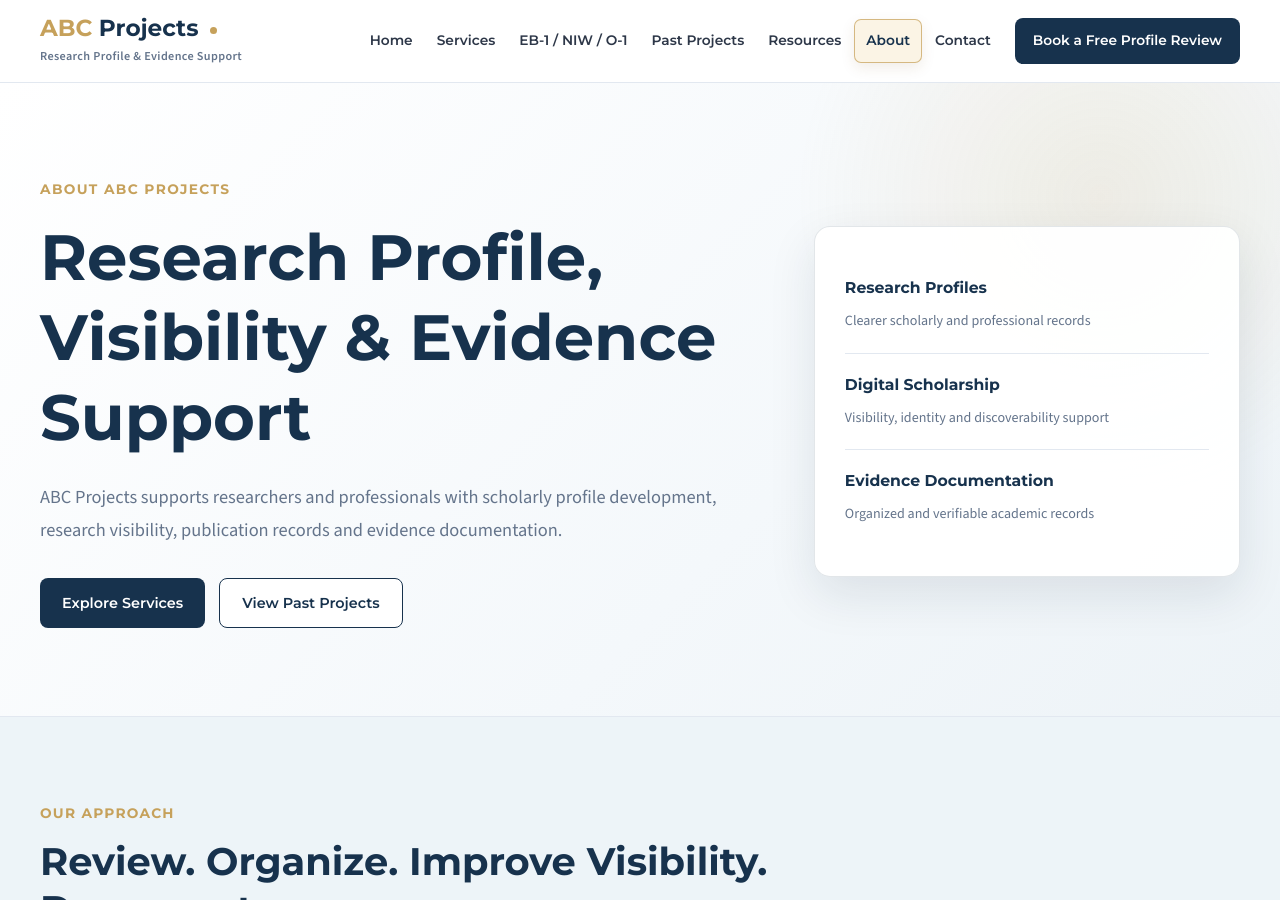
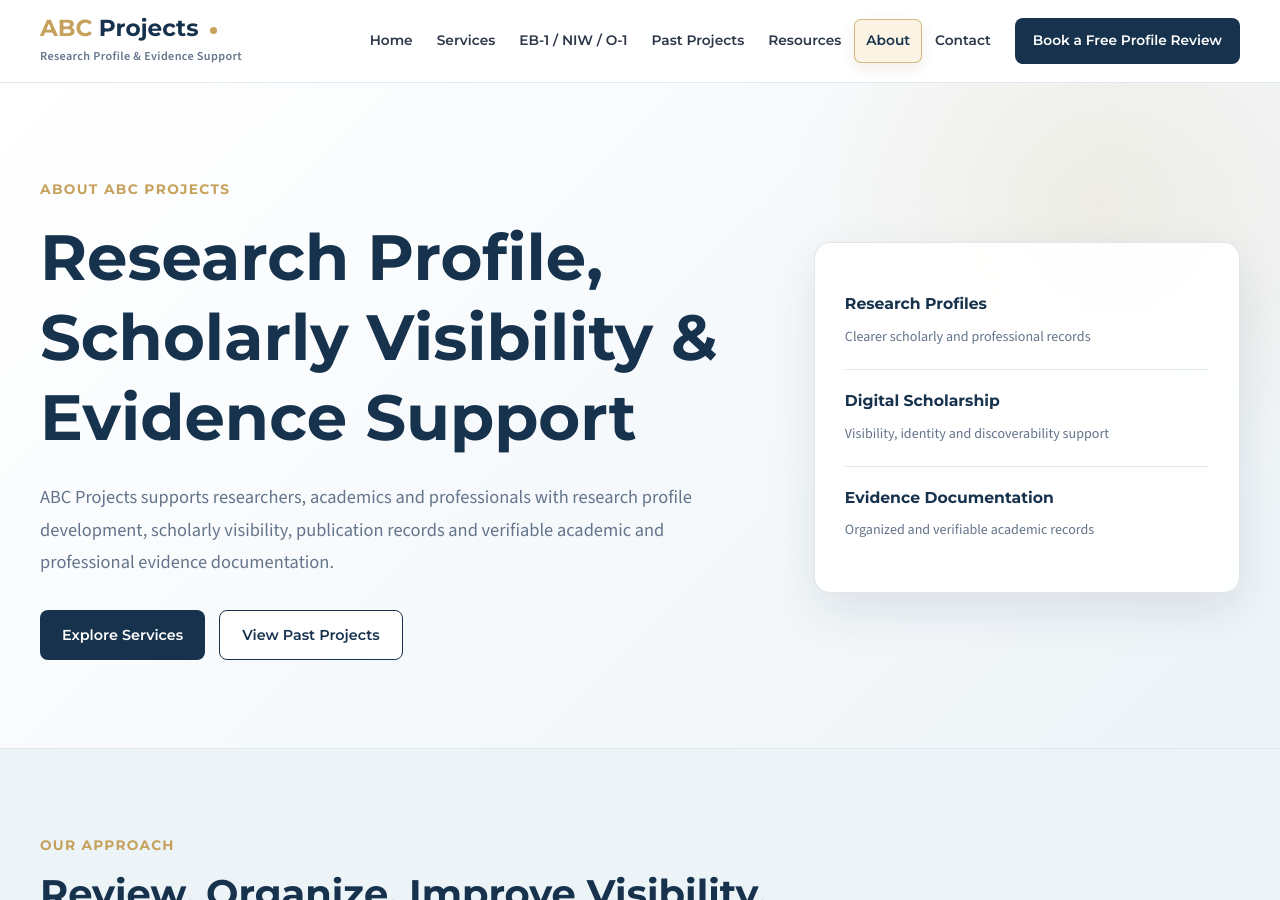
Before and after one commit to uprightpub/abcprojects, a Jekyll site: the page built from about/index.html, in a window 1280 px wide and 900 px high. Built offline with Jekyll 4.4.1, drawn with Linux system fonts in a browser that asks for light colours; some of the changed lines change nothing that is shown.

Commit message:
Optimize About page SEO while preserving original structure

```diff
--- a/about/index.html
+++ b/about/index.html
@@ -1,9 +1,53 @@
 ---
 layout: default
-title: "About"
-description: "Learn about ABC Projects, our approach to research profile development, digital scholarship, research visibility, evidence documentation and the team behind our work."
+title: "About ABC Projects | Research Profile & Evidence Support"
+description: "Learn about ABC Projects, our research profile development approach, scholarly visibility services, evidence documentation and experienced professional team."
+permalink: /about/
 custom_css: /assets/css/about.css
 ---
+
+<script type="application/ld+json">
+{
+  "@context": "https://schema.org",
+  "@graph": [
+    {
+      "@type": "AboutPage",
+      "@id": "https://abcprojects.org/about/#aboutpage",
+      "name": "About ABC Projects",
+      "url": "https://abcprojects.org/about/",
+      "description": "Learn about ABC Projects, its research profile development approach, scholarly visibility services, evidence documentation and professional team.",
+      "isPartOf": {
+        "@id": "https://abcprojects.org/#website"
+      },
+      "about": {
+        "@id": "https://abcprojects.org/#organization"
+      },
+      "mainEntity": {
+        "@id": "https://abcprojects.org/#organization"
+      },
+      "inLanguage": "en"
+    },
+    {
+      "@type": "BreadcrumbList",
+      "@id": "https://abcprojects.org/about/#breadcrumb",
+      "itemListElement": [
+        {
+          "@type": "ListItem",
+          "position": 1,
+          "name": "Home",
+          "item": "https://abcprojects.org/"
+        },
+        {
+          "@type": "ListItem",
+          "position": 2,
+          "name": "About ABC Projects",
+          "item": "https://abcprojects.org/about/"
+        }
+      ]
+    }
+  ]
+}
+</script>
 
 <!-- =========================================================
      ABOUT HERO
@@ -19,12 +63,13 @@
       </span>
 
       <h1>
-        Research Profile, Visibility &amp; Evidence Support
+        Research Profile, Scholarly Visibility &amp; Evidence Support
       </h1>
 
       <p class="about-hero-text">
-        ABC Projects supports researchers and professionals with scholarly profile
-        development, research visibility, publication records and evidence documentation.
+        ABC Projects supports researchers, academics and professionals with research
+        profile development, scholarly visibility, publication records and verifiable
+        academic and professional evidence documentation.
       </p>
 
       <div class="button-group">
```
